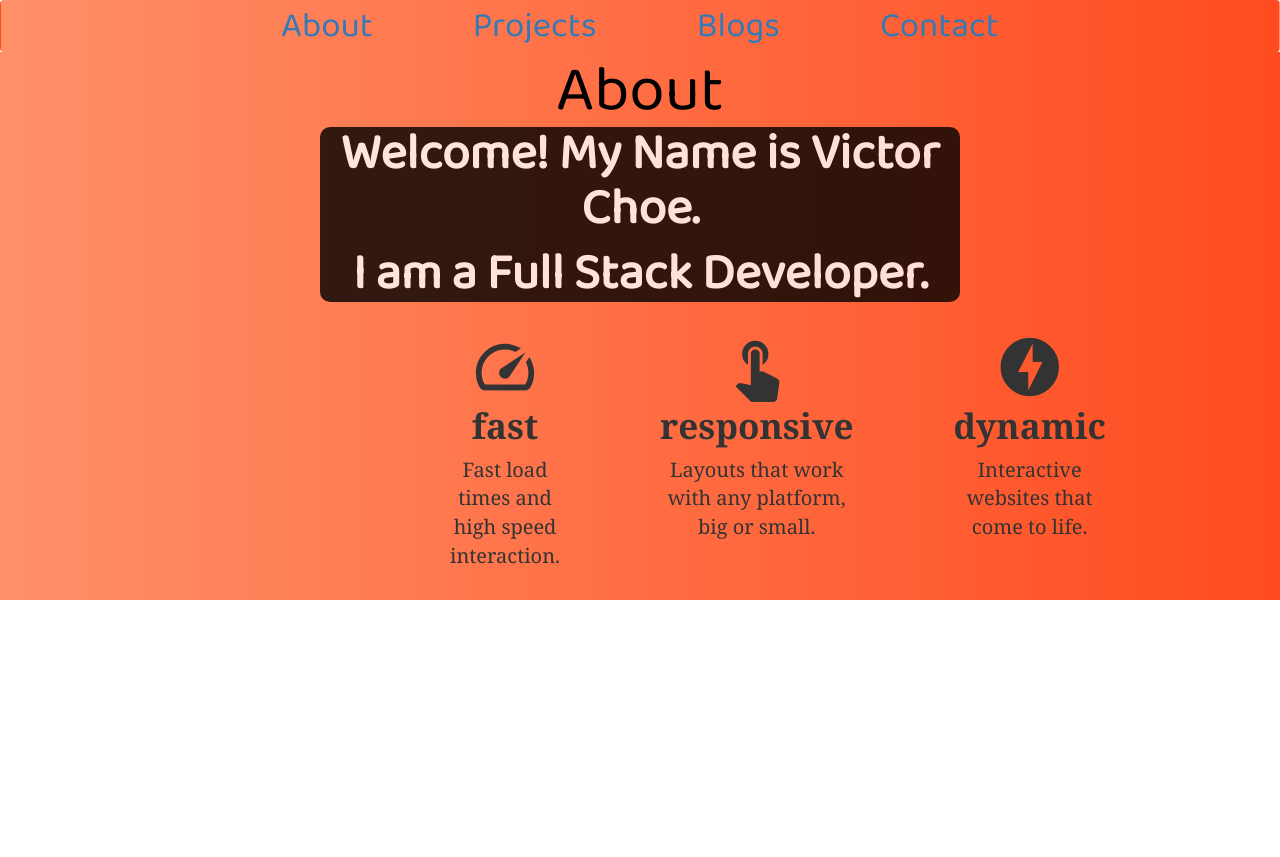
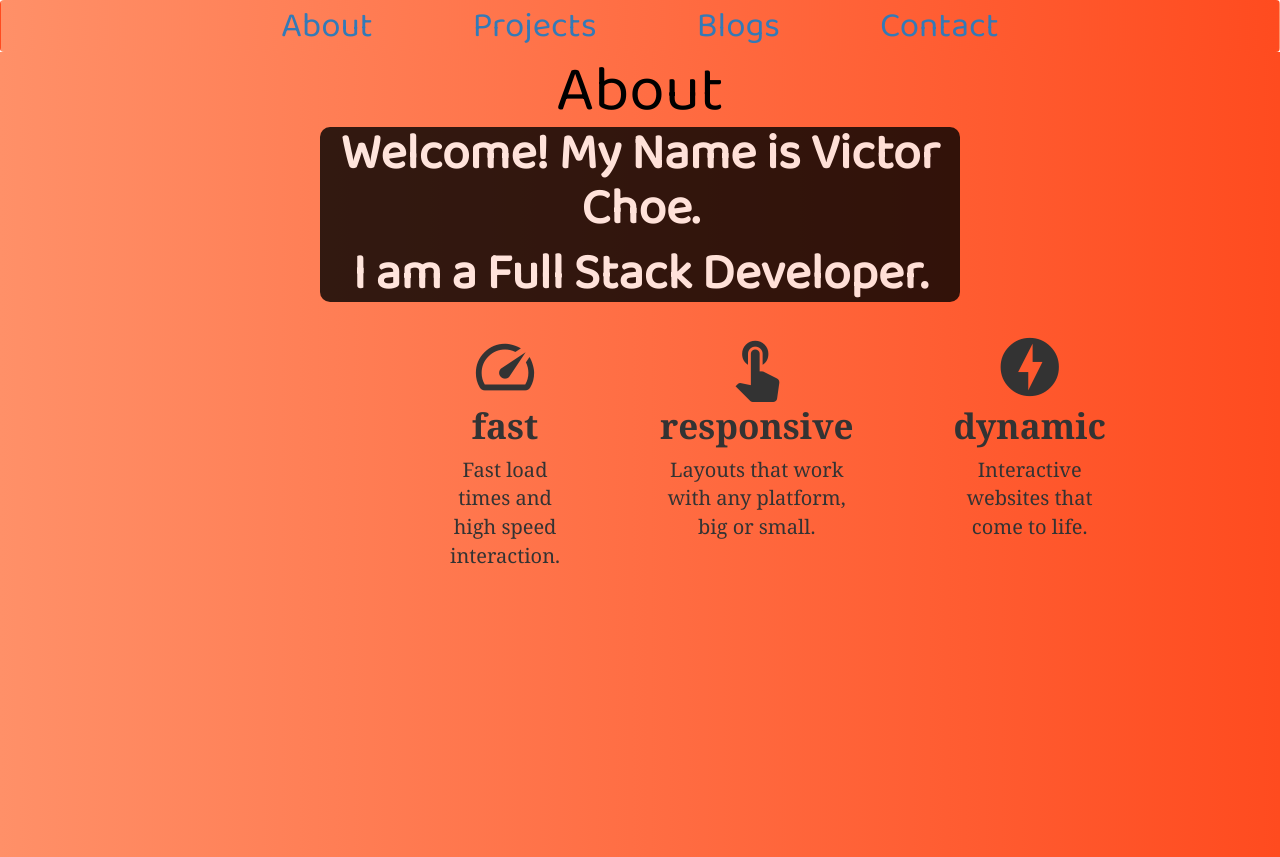
Before and after one commit to vchoe89/discard, a React (Create React App) app: page /about in a window 1280 px wide. Before the commit the page ends 800 px from the top, so only its background shows below. Built offline with nearby package versions, Linux system fonts and the light colour scheme.

Commit message:
adjusted vh

```diff
--- a/src/App.css
+++ b/src/App.css
@@ -59,6 +59,10 @@ margin-bottom: 0;
   margin: auto;
   border-radius: 10px;
   margin-top: 0;
+}
+
+#about__container{
+  height: 100vh;
 }
 
 
```
